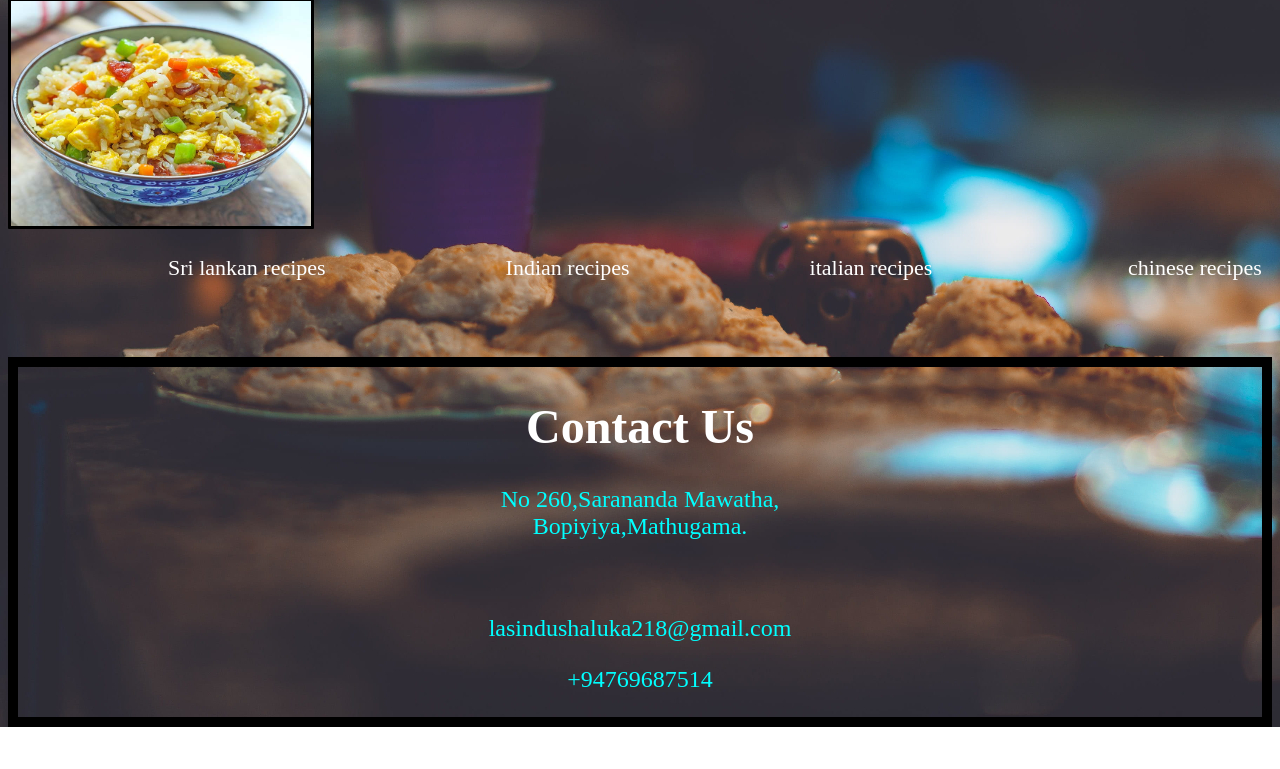
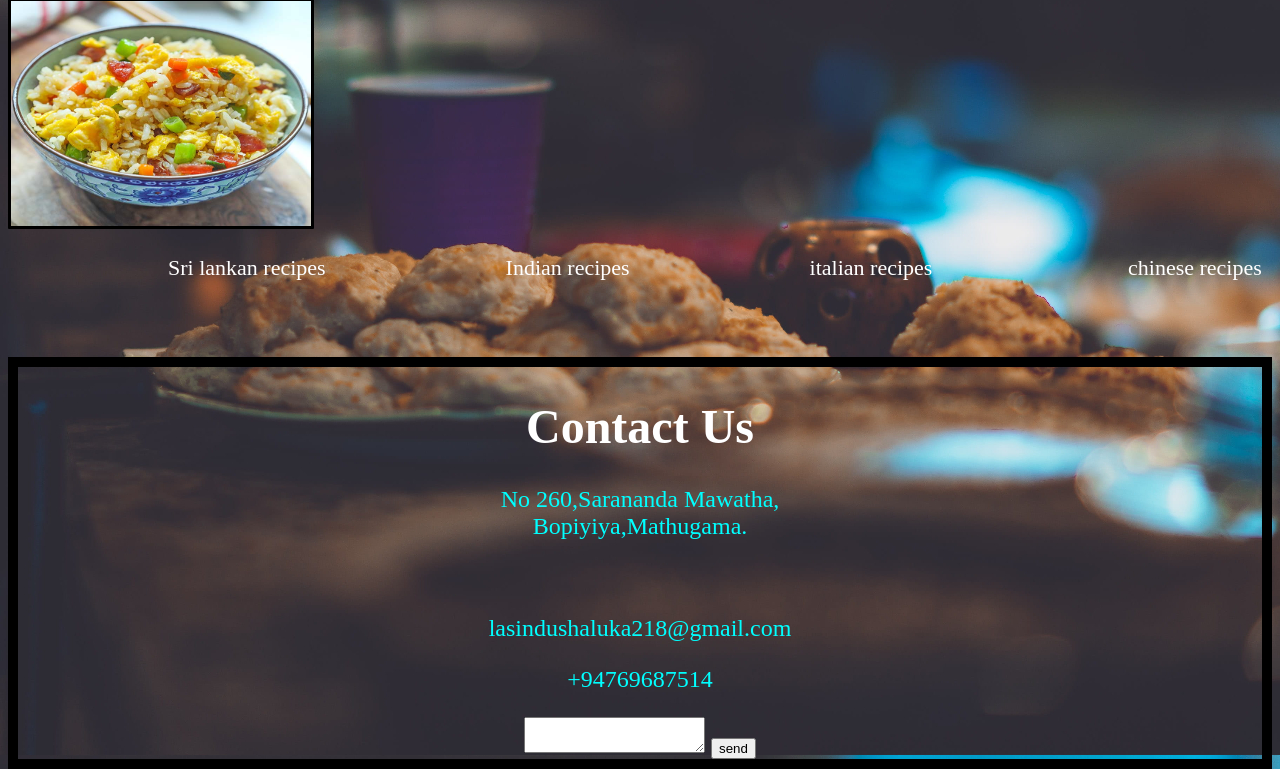
Before and after one commit to lasindushaluka/lasindushaluka.github.io, a plain HTML site: page index.html in a window 1280 px wide. Shown: the part 2033-2802 px from the top of the page. Before the commit the page ends 2760 px from the top, so only its background shows below. Drawn offline with Linux system fonts and the light colour scheme.

Commit message:
Update index.html

```diff
--- a/index.html
+++ b/index.html
@@ -89,7 +89,10 @@ Thank you for being a part of the Flavor Fusion Hub family. Together, let's expl
 
 
 			<p >+94769687514</p>
-
+			<form method="post" action="#">
+     				<textarea></textarea>
+				<input type="submit" value="send"/>
+			</form>
 		</div>
 	</body>
 </html>
```
